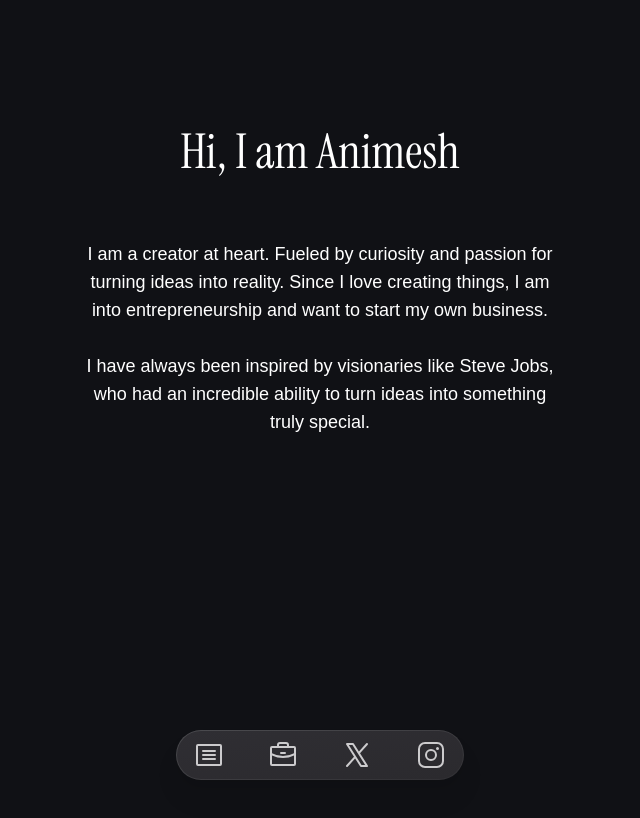
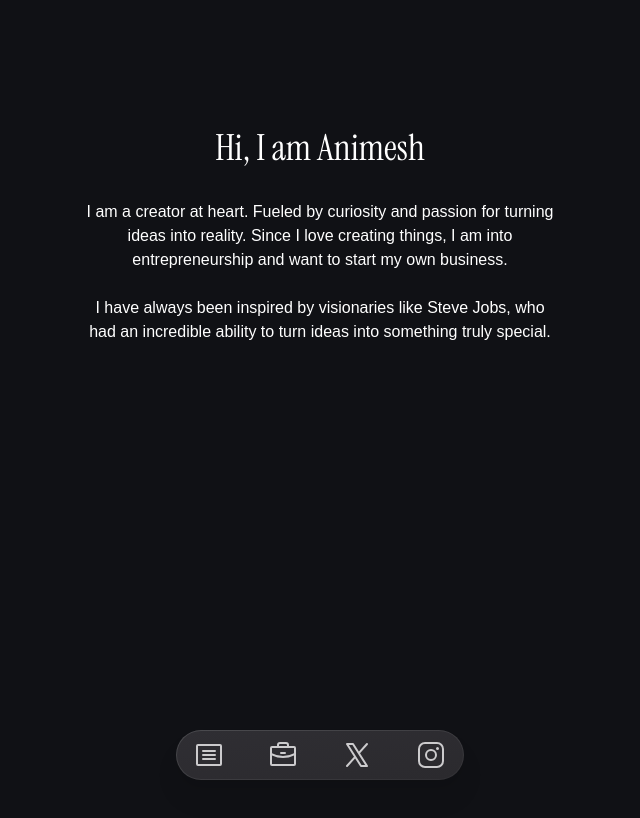
Before and after one commit to animeshkanso/portv2, a Next.js app: page / in a window 1280 px wide. Shown: the top 818 px of the page, without its empty margins (320-960 px from the left). Built offline with nearby package versions, Linux system fonts and the light colour scheme.

Commit message:
modified:   app/layout.js 	modified:   app/page.js 	new file:   components/Mainbody.jsx 	new file:   components/Scrollbar.jsx 	modified:   tailwind.config.js

```diff
--- a/app/layout.js
+++ b/app/layout.js
@@ -1,6 +1,7 @@
 import { Inter } from "next/font/google";
 import "./globals.css";
 import Navbar from "@/components/Navbar";
+import ScrollProgressBar from "@/components/Scrollbar";
 
 const inter = Inter({ subsets: ["latin"] });
 
@@ -16,11 +17,14 @@ export default function RootLayout({ children }) {
         <meta name="viewport" content="width=device-width, initial-scale=1.0" />
       </head>
       <body className={`${inter.className} bg-[#101115] min-h-screen text-white`}>
-        <div className="flex flex-col items-center justify-between min-h-screen">
-          <Navbar />
-          <main className="flex-grow flex items-center justify-center w-full">
+        <ScrollProgressBar />
+        <div className="flex flex-col min-h-screen">
+          <main className="flex-grow flex flex-col items-center justify-center">
             {children}
           </main>
+          <footer className="flex justify-center py-4">
+            <Navbar />
+          </footer>
         </div>
       </body>
     </html>
--- a/app/page.js
+++ b/app/page.js
@@ -1,16 +1,19 @@
-const page = () => {
+import MainBody from "@/components/Mainbody";
+
+const Page = () => {
   return (
-    <div className="flex justify-center items-start min-h-screen mt-32 px-4 w-full">
-      <div className="flex flex-col items-center justify-start w-full">
-        <p className="font-instrument text-4xl sm:text-5xl">Hi, I am Animesh</p>
+    <div className="flex flex-col items-center justify-start min-h-screen mt-32 px-4 w-full">
+      <div className="flex flex-col items-center justify-center w-full">
+        <p className="font-instrument text-4xl sm:text-5xl text-center">Hi, I am Animesh</p>
         <p className="text-center mt-8 sm:mt-16 text-base sm:text-lg font-outfit max-w-[476px]">
           I am a creator at heart. Fueled by curiosity and passion for turning ideas into reality. Since I love creating things, I am into entrepreneurship and want to start my own business.
-          <br/><br/>
+          <br /><br />
           I have always been inspired by visionaries like Steve Jobs, who had an incredible ability to turn ideas into something truly special.
         </p>
       </div>
+      {/* <MainBody /> */}
     </div>
   );
 };
 
-export default page;
+export default Page;
--- /dev/null
+++ b/components/Mainbody.jsx
@@ -0,0 +1,13 @@
+"use client";
+const MainBody = () => {
+  return (
+    <main className=" w-[1058px] p-4 mt-40 left-20 font-outfit">
+      <h1 className="text-2xl font-semibold mb-4">
+        What is the purpose of all of this?
+      </h1>
+      {/* Add more content here */}
+    </main>
+  );
+};
+
+export default MainBody;
--- /dev/null
+++ b/components/Scrollbar.jsx
@@ -0,0 +1,32 @@
+"use client";
+
+import React, { useEffect, useState } from "react";
+
+const ScrollProgressBar = () => {
+  const [scrollProgress, setScrollProgress] = useState(0);
+
+  const updateScrollProgress = () => {
+    const { scrollTop, scrollHeight, clientHeight } = document.documentElement;
+    const scrollPercent = (scrollTop / (scrollHeight - clientHeight)) * 100;
+    setScrollProgress(scrollPercent);
+  };
+
+  useEffect(() => {
+    window.addEventListener("scroll", updateScrollProgress);
+    return () => window.removeEventListener("scroll", updateScrollProgress);
+  }, []);
+
+  return (
+    <div className="hidden cu:block fixed top-0 left-6 h-1 w-full bg-[#414145] z-50 cu:left-6 cu:top-1/2 cu:transform cu:-translate-y-1/2 cu:h-96 cu:w-0.3">
+      <div
+        className="bg-white"
+        style={{
+          width: '100%',
+          height: `${scrollProgress}%`,
+        }}
+      ></div>
+    </div>
+  );
+};
+
+export default ScrollProgressBar;
--- a/tailwind.config.js
+++ b/tailwind.config.js
@@ -6,6 +6,9 @@ module.exports = {
     "./app/**/*.{js,ts,jsx,tsx,mdx}",
   ],
   theme: {
+    screens: {
+      'cu': '1520px'
+    },
     extend: {
       backgroundImage: {
         "gradient-radial": "radial-gradient(var(--tw-gradient-stops))",
@@ -15,6 +18,9 @@ module.exports = {
       padding: {
         '0.3': '0.075rem', // Add a custom padding value
       },
+      width: {
+        '0.3': '0.075rem'
+      },
       fontFamily: {
         instrument: ['Instrument Serif', 'sans-serif'],
         outfit: ['Outfit Variable', 'sans-serif']
```
